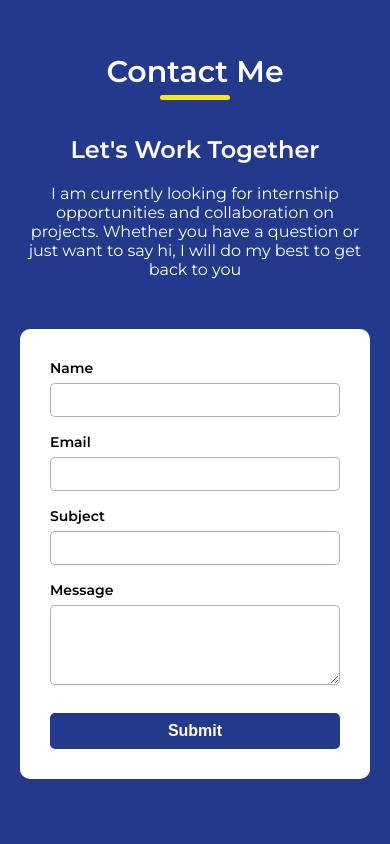
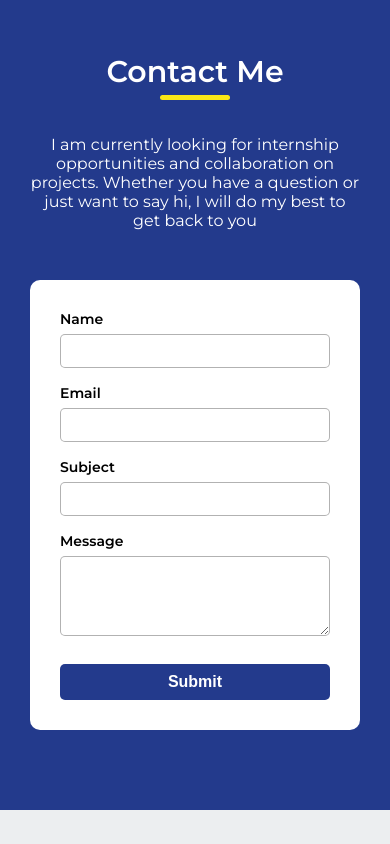
Before and after one commit to tlhalesebaeng/my-portfolio, a React (Vite) app: page / in a window 390 px wide. Shown: the part 3800-4644 px from the top of the page. Built offline with nearby package versions, Linux system fonts and the light colour scheme.

Commit message:
Add more layers of responsiveness

```diff
--- a/src/components/contact/Contact.css
+++ b/src/components/contact/Contact.css
@@ -20,10 +20,10 @@
 
 /* Responsiveness */
 
-@media (max-width: 500px) {
+@media (max-width: 850px) {
     .contact {
-        padding-left: 20px;
-        padding-right: 20px;
+        padding-left: 80px;
+        padding-right: 80px;
     }
 
     .contact .details-container {
@@ -31,3 +31,10 @@
         margin: 0px; /* Remove the margin so that the container items can control it */
     }
 }
+
+@media (max-width: 850px) {
+    .contact {
+        padding-left: 30px;
+        padding-right: 30px;
+    }
+}
--- a/src/components/contact/ContactDetails.css
+++ b/src/components/contact/ContactDetails.css
@@ -39,14 +39,19 @@
 
 /* Responsiveness */
 
-@media (max-width: 500px) {
+@media (max-width: 850px) {
     .contact-details {
         max-width: 100%;
         margin: 30px 0px;
         align-items: center;
     }
 
+    .contact-details h3 {
+        display: none;
+    }
+
     .contact-details__description {
+        margin-top: 0px;
         text-align: center;
     }
 
--- a/src/components/contact/ContactForm.css
+++ b/src/components/contact/ContactForm.css
@@ -53,7 +53,13 @@
 
 /* Responsiveness */
 
-@media (max-width: 500px) {
+@media (max-width: 1000px) {
+    .contact-fields {
+        margin-left: 50px;
+    }
+}
+
+@media (max-width: 850px) {
     .contact-fields {
         margin: 0px;
     }
```
